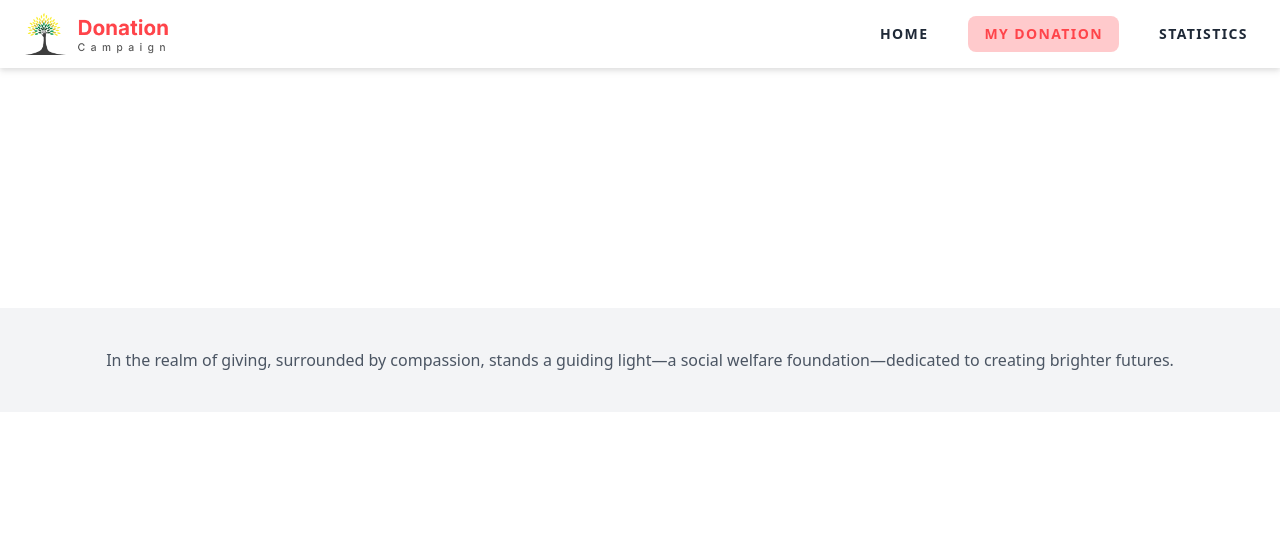
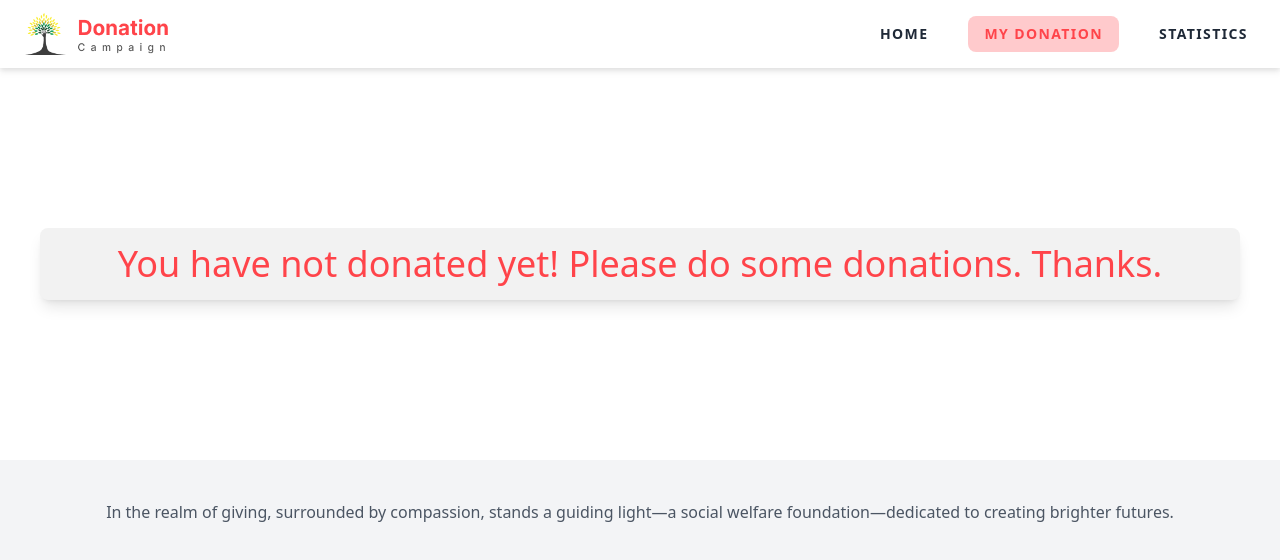
Before and after one commit to mohasin-hossain/donation-campaign-react-tailwind, a React (Vite) app: page /my-donation in a window 1280 px wide. Shown: the top 560 px of the page. Built offline with nearby package versions, Linux system fonts and the light colour scheme.

Commit message:
No donation text

```diff
--- a/package.json
+++ b/package.json
@@ -15,7 +15,8 @@
     "react-dom": "^18.2.0",
     "react-icons": "^5.2.1",
     "react-router-dom": "^6.23.1",
-    "react-toastify": "^10.0.5"
+    "react-toastify": "^10.0.5",
+    "recharts": "^2.12.7"
   },
   "devDependencies": {
     "@types/react": "^18.2.66",
--- a/src/components/MyDonation/MyDonation.jsx
+++ b/src/components/MyDonation/MyDonation.jsx
@@ -18,9 +18,13 @@ const MyDonation = () => {
   return (
     <div className="container mx-auto py-20 px-10">
       <div className="grid md:grid-cols-2 gap-8">
-        {myDonations.map((donation, idx) => (
-          <MyDonationItem key={idx} donation={donation}></MyDonationItem>
-        ))}
+        {myDonations.length ? (
+          myDonations.map((donation, idx) => (
+            <MyDonationItem key={idx} donation={donation}></MyDonationItem>
+          ))
+        ) : (
+          <h3 className="text-center col-span-2 mt-20 text-2xl md:text-4xl p-4 bg-base-200 shadow-lg text-[#ff444a] rounded-lg">You have not donated yet! Please do some donations. Thanks.</h3>
+        )}
       </div>
     </div>
   );
```
Also changed, not shown: 1 other file (tests, documents, lock files or other folders).
